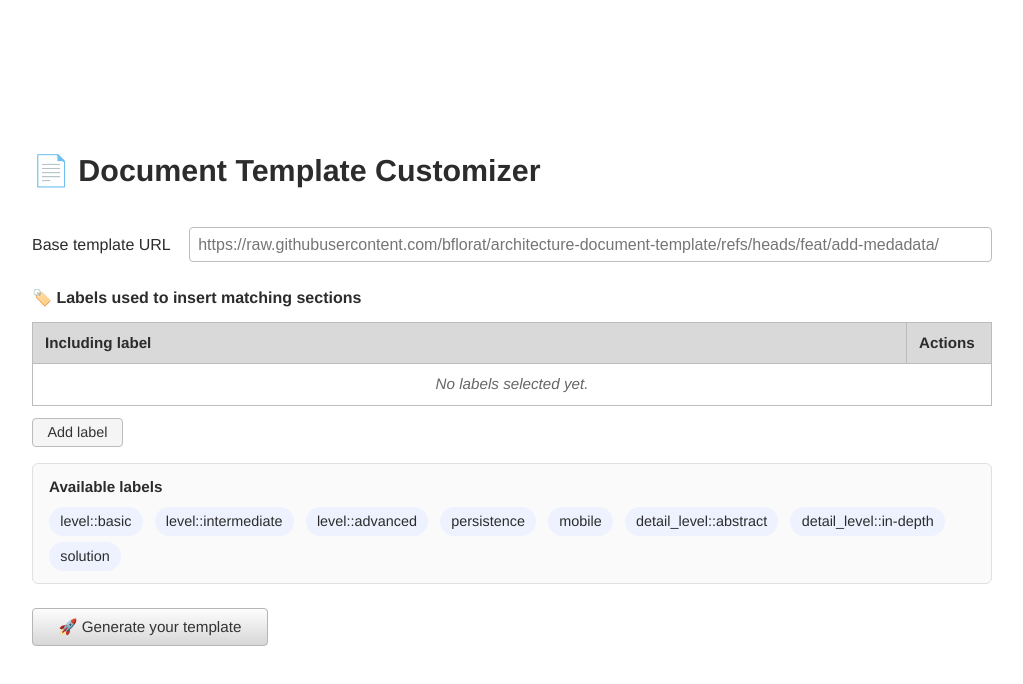
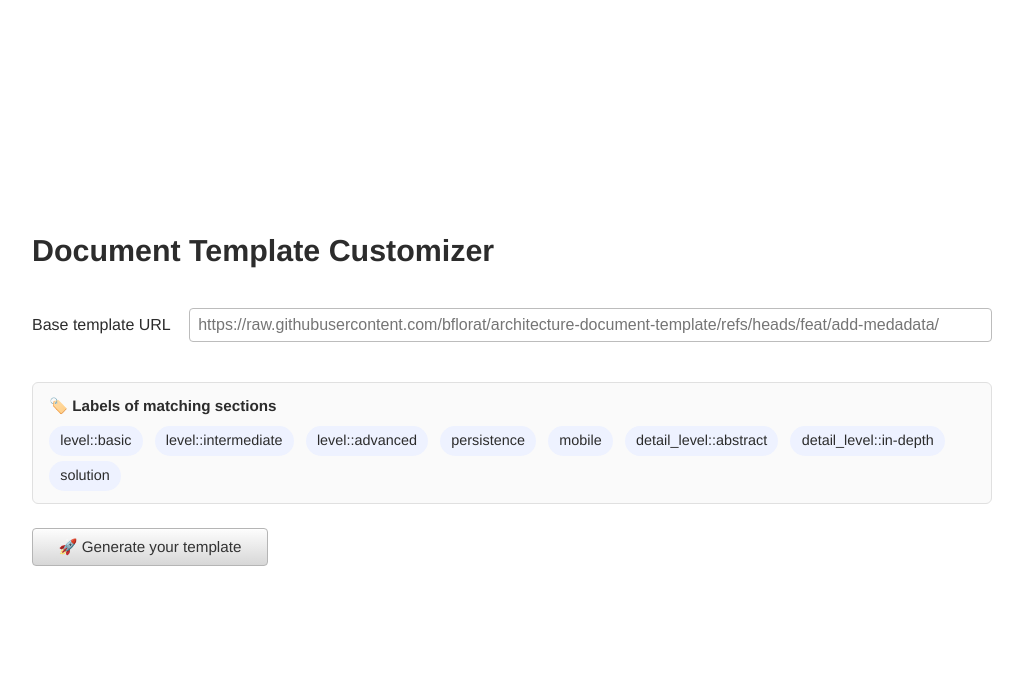
Before and after one commit to bflorat/document-template-customizer, a React (Vite) app: page / in a window 1280 px wide. Shown: the top 684 px of the page, without its empty margins (128-1151 px from the left). Built offline with nearby package versions, Linux system fonts and the light colour scheme.

Commit message:
Simplify selected labels UI

```diff
--- a/src/App.tsx
+++ b/src/App.tsx
@@ -38,6 +38,7 @@ const App = () => {
     setIncludingLabels(prev => {
       const next = [...prev]
       next[index] = value
+      next.sort((a, b) => a.localeCompare(b))
       return next
     })
   }
@@ -47,15 +48,23 @@ const App = () => {
   }
 
   const handleRemoveLabel = (index: number) => {
-    setIncludingLabels(prev => prev.filter((_, i) => i !== index))
+    setIncludingLabels(prev => {
+      const next = prev.filter((_, i) => i !== index)
+      next.sort((a, b) => a.localeCompare(b))
+      return next
+    })
   }
 
   const handleAvailableLabelClick = (label: string) => {
     setIncludingLabels(prev => {
       if (prev.includes(label)) {
-        return prev.filter(item => item !== label)
+        const filtered = prev.filter(item => item !== label)
+        filtered.sort((a, b) => a.localeCompare(b))
+        return filtered
       }
-      return [...prev, label]
+      const next = [...prev, label]
+      next.sort((a, b) => a.localeCompare(b))
+      return next
     })
   }
 
@@ -130,7 +139,7 @@ const App = () => {
   return (
     <div className="app">
       <header>
-        <h1>📄 Document Template Customizer</h1>
+        <h1>Document Template Customizer</h1>
       </header>
       <form className="template-form">
         <label className="input-group">
@@ -144,51 +153,8 @@ const App = () => {
         </label>
 
         <section className="labels-panel">
-          <h2>🏷️ Labels used to insert matching sections</h2>
-          <table className="labels-table editable">
-            <thead>
-              <tr>
-                <th scope="col">Including label</th>
-                <th scope="col" className="actions-col">Actions</th>
-              </tr>
-            </thead>
-            <tbody>
-              {includingLabels.length === 0 ? (
-                <tr>
-                  <td colSpan={2} className="empty-row">No labels selected yet.</td>
-                </tr>
-              ) : (
-                includingLabels.map((label, index) => (
-                  <tr key={index}>
-                    <td>
-                      <input
-                        className="label-input"
-                        type="text"
-                        value={label}
-                        placeholder="level::basic"
-                        onChange={event => handleLabelChange(index, event.target.value)}
-                      />
-                    </td>
-                    <td className="actions-cell">
-                      <button
-                        type="button"
-                        className="secondary-action"
-                        onClick={() => handleRemoveLabel(index)}
-                        aria-label={`Remove label ${label || index + 1}`}
-                      >
-                        ❌
-                      </button>
-                    </td>
-                  </tr>
-                ))
-              )}
-            </tbody>
-          </table>
-          <button type="button" className="secondary-action add-label" onClick={handleAddLabel}>
-            Add label
-          </button>
           <div className="available-labels">
-            <h3>Available labels</h3>
+            <h3>🏷️ Labels of matching sections</h3>
             <ul>
               {availableLabels.map(label => {
                 const isSelected = includingLabels.includes(label)
```
